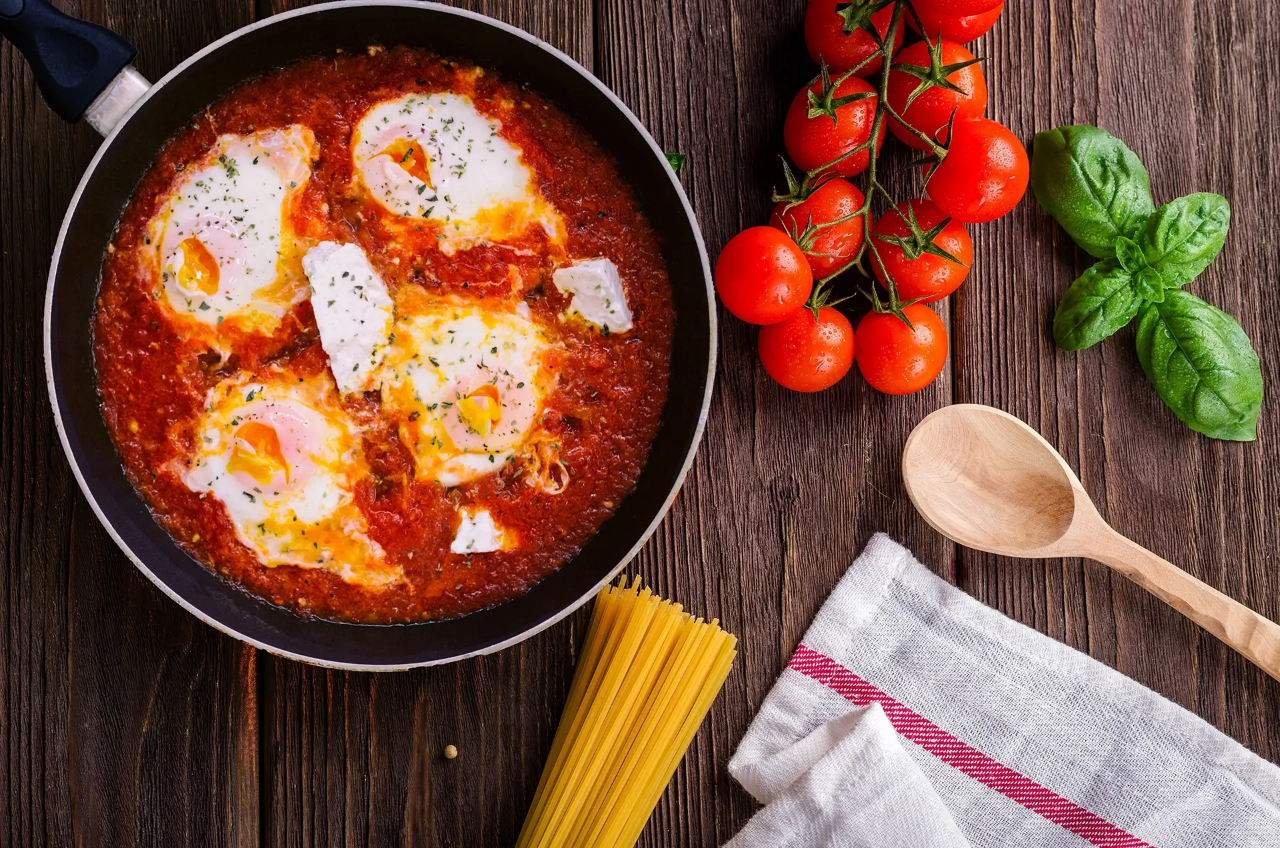
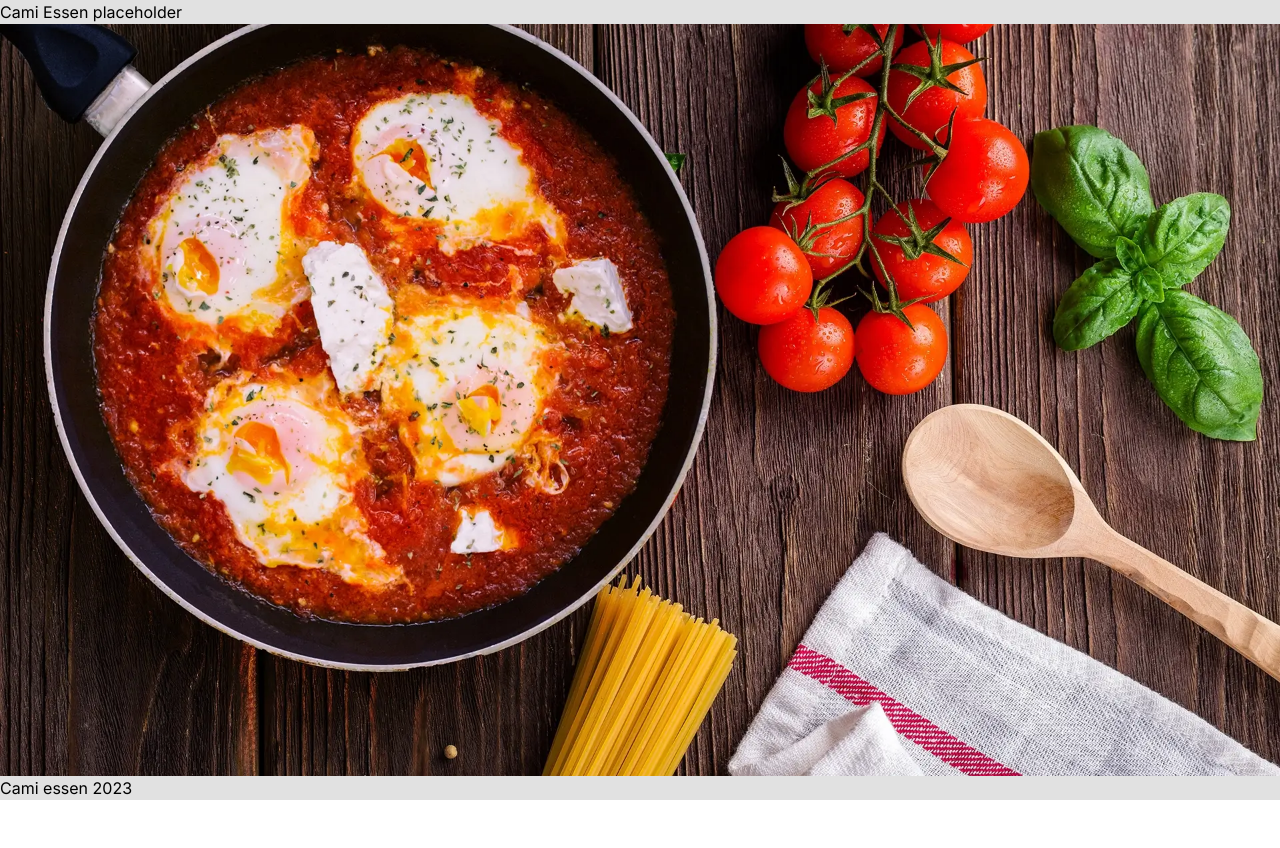
Before and after one commit to Upward-Solutions/cami-essen, a Next.js app: page / in a window 1280 px wide. After the commit the page ends 800 px from the top, so only its background shows below. Built offline with nearby package versions, Linux system fonts and the light colour scheme.

Commit message:
Added base landing page Layout

```diff
--- a/src/app/layout.tsx
+++ b/src/app/layout.tsx
@@ -15,8 +15,23 @@ interface Props {
 
 export default function RootLayout({ children }: Props) {
   return (
-    <html lang='en'>
-      <body className={inter.className}>{children}</body>
+    <html lang='es'>
+      <body className={`${inter.className} relative`}>
+        <header className='absolute z-10 top-0 bg-headlines w-full'>
+          <span>Cami Essen placeholder</span>
+        </header>
+        {children}
+        <footer className='absolute z-10 bottom-0 bg-headlines w-full'>
+          Cami essen 2023
+        </footer>
+      </body>
     </html>
   );
 }
+
+/*
+
+
+
+
+*/
--- a/src/app/page.tsx
+++ b/src/app/page.tsx
@@ -1,6 +1,6 @@
 export default function HomePage() {
   return (
-    <main className=''>
+    <main className='h-screen overflow-hidden'>
       <img
         src='/background.webp'
         alt='Cocina con distintos utencilios y sartén essen'
```
